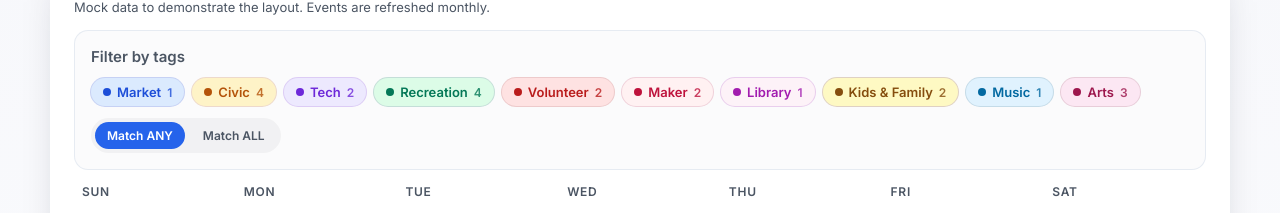
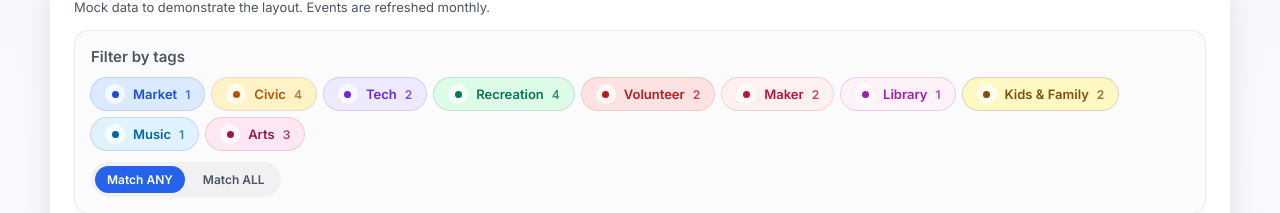
Before and after one commit to dvorakstephen11/columbia_brain, a React (Vite) app in the folder frontend/: page / in a window 1280 px wide. Shown: the part 194-407 px from the top of the page. Built offline with nearby package versions, Linux system fonts and the light colour scheme; no server answers.

Commit message:
Make active tag filters more distinct

```diff
--- a/frontend/src/components/TagFilterBar.jsx
+++ b/frontend/src/components/TagFilterBar.jsx
@@ -43,27 +43,33 @@ const TagFilterBar = ({
               `${count} event${count === 1 ? '' : 's'} this month`
             ];
             if (isSelected) {
-              ariaLabelParts.push('selected');
+              ariaLabelParts.push('active filter');
             }
+            const customProperties = {
+              '--tag-pill-bg': meta?.color,
+              '--tag-pill-text': meta?.textColor,
+              '--tag-pill-ring': meta?.ringColor,
+              '--tag-pill-indicator-color': meta?.textColor
+            };
             return (
               <button
                 key={tagId}
                 type="button"
                 className={`tag-pill${isSelected ? ' tag-pill--selected' : ''}`}
-                style={{
-                  backgroundColor: meta?.color,
-                  color: meta?.textColor,
-                  boxShadow: meta?.ringColor ? `0 0 0 1px ${meta.ringColor}` : undefined
-                }}
+                style={customProperties}
                 aria-pressed={isSelected}
                 aria-label={ariaLabelParts.join(', ')}
                 onClick={() => onToggleTag(tagId)}
               >
-                <span
-                  className="tag-pill__dot"
-                  aria-hidden="true"
-                  style={{ backgroundColor: meta?.textColor }}
-                />
+                <span className="tag-pill__indicator" aria-hidden="true">
+                  {isSelected ? (
+                    <svg className="tag-pill__check" viewBox="0 0 12 12" focusable="false">
+                      <path d="M10.28 3.22a.75.75 0 0 0-1.06-1.06L4.75 6.63 3.28 5.16a.75.75 0 0 0-1.06 1.06l2 2a.75.75 0 0 0 1.08-.02l5-5Z" />
+                    </svg>
+                  ) : (
+                    <span className="tag-pill__dot" />
+                  )}
+                </span>
                 <span className="tag-pill__label">{meta?.label ?? tagId}</span>
                 <span className="tag-pill__count">{count}</span>
               </button>
--- a/frontend/src/styles.css
+++ b/frontend/src/styles.css
@@ -332,30 +332,54 @@ a {
 }
 
 .tag-pill {
+  --tag-pill-bg: rgba(15, 23, 42, 0.04);
+  --tag-pill-text: var(--text-primary);
+  --tag-pill-ring: rgba(15, 23, 42, 0.08);
+  --tag-pill-indicator-bg: rgba(255, 255, 255, 0.7);
+  --tag-pill-indicator-color: var(--tag-pill-text);
   border: none;
   border-radius: 999px;
   display: inline-flex;
   align-items: center;
-  gap: 6px;
-  padding: 6px 12px;
+  gap: 8px;
+  padding: 6px 14px;
   font-size: 13px;
   font-weight: 600;
   cursor: pointer;
-  transition: transform 150ms ease, box-shadow 150ms ease;
-  background: rgba(15, 23, 42, 0.04);
-  color: var(--text-primary);
+  background: var(--tag-pill-bg, rgba(15, 23, 42, 0.04));
+  color: var(--tag-pill-text, var(--text-primary));
+  box-shadow: 0 0 0 1px var(--tag-pill-ring, rgba(15, 23, 42, 0.08));
+  transition: transform 150ms ease, box-shadow 150ms ease, background 150ms ease,
+    color 150ms ease;
 }
 
-.tag-pill--selected {
-  transform: translateY(-1px);
-  box-shadow: 0 12px 32px -18px rgba(15, 23, 42, 0.5);
+.tag-pill:hover {
+  box-shadow: 0 0 0 1px var(--tag-pill-ring, rgba(15, 23, 42, 0.14));
+}
+
+.tag-pill__indicator {
+  width: 20px;
+  height: 20px;
+  border-radius: 999px;
+  background: var(--tag-pill-indicator-bg, rgba(255, 255, 255, 0.7));
+  color: var(--tag-pill-indicator-color, var(--tag-pill-text, var(--accent)));
+  display: inline-flex;
+  align-items: center;
+  justify-content: center;
+  transition: background 150ms ease, color 150ms ease, transform 150ms ease;
 }
 
 .tag-pill__dot {
-  width: 8px;
-  height: 8px;
+  width: 7px;
+  height: 7px;
   border-radius: 999px;
   background: currentColor;
+}
+
+.tag-pill__check {
+  width: 12px;
+  height: 12px;
+  fill: currentColor;
 }
 
 .tag-pill__label {
@@ -365,6 +389,27 @@ a {
 .tag-pill__count {
   font-size: 12px;
   opacity: 0.8;
+  transition: opacity 150ms ease, color 150ms ease;
+}
+
+.tag-pill--selected {
+  transform: translateY(-1px);
+  background: var(--accent);
+  color: #ffffff;
+  --tag-pill-indicator-bg: rgba(255, 255, 255, 0.22);
+  --tag-pill-indicator-color: #ffffff;
+  box-shadow: 0 0 0 2px rgba(255, 255, 255, 0.18),
+    0 0 0 6px var(--tag-pill-ring, rgba(37, 99, 235, 0.35)),
+    0 14px 34px -18px rgba(37, 99, 235, 0.6);
+}
+
+.tag-pill--selected .tag-pill__indicator {
+  transform: scale(1.05);
+}
+
+.tag-pill--selected .tag-pill__count {
+  opacity: 1;
+  color: rgba(255, 255, 255, 0.92);
 }
 
 .match-toggle {
```
